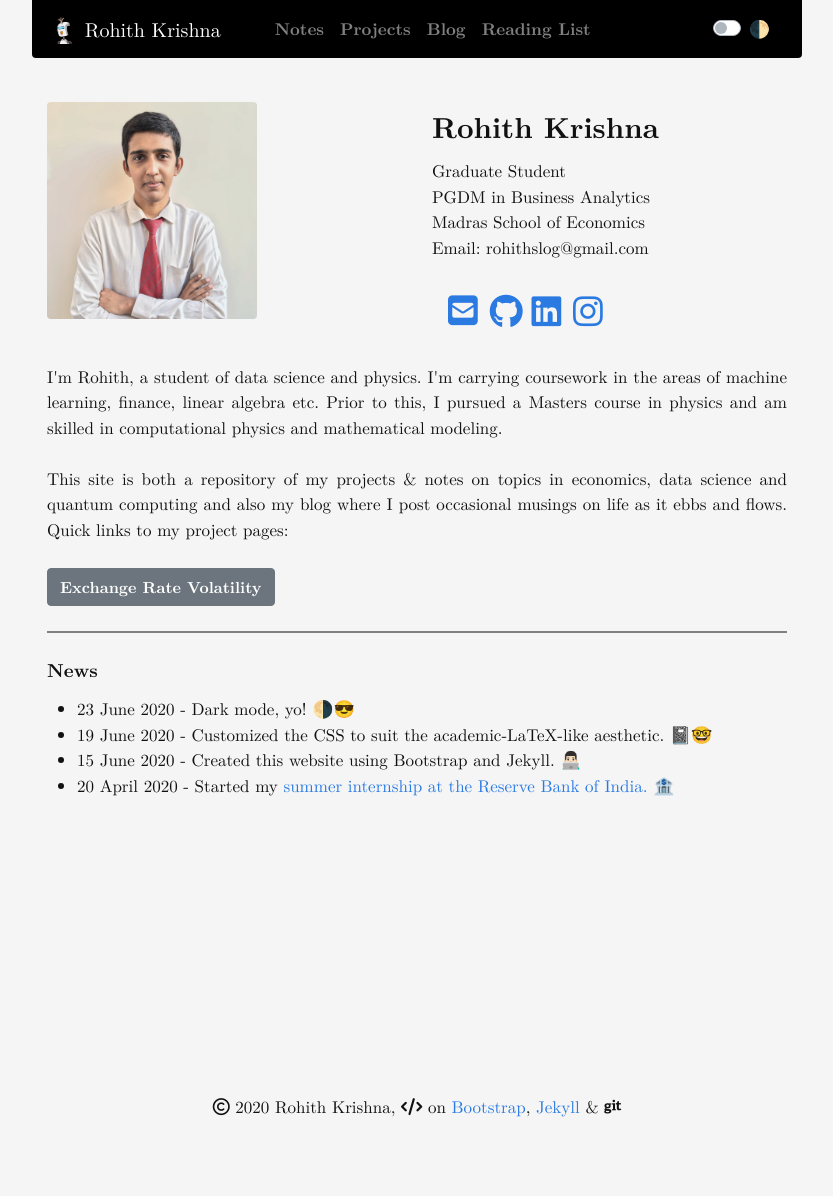
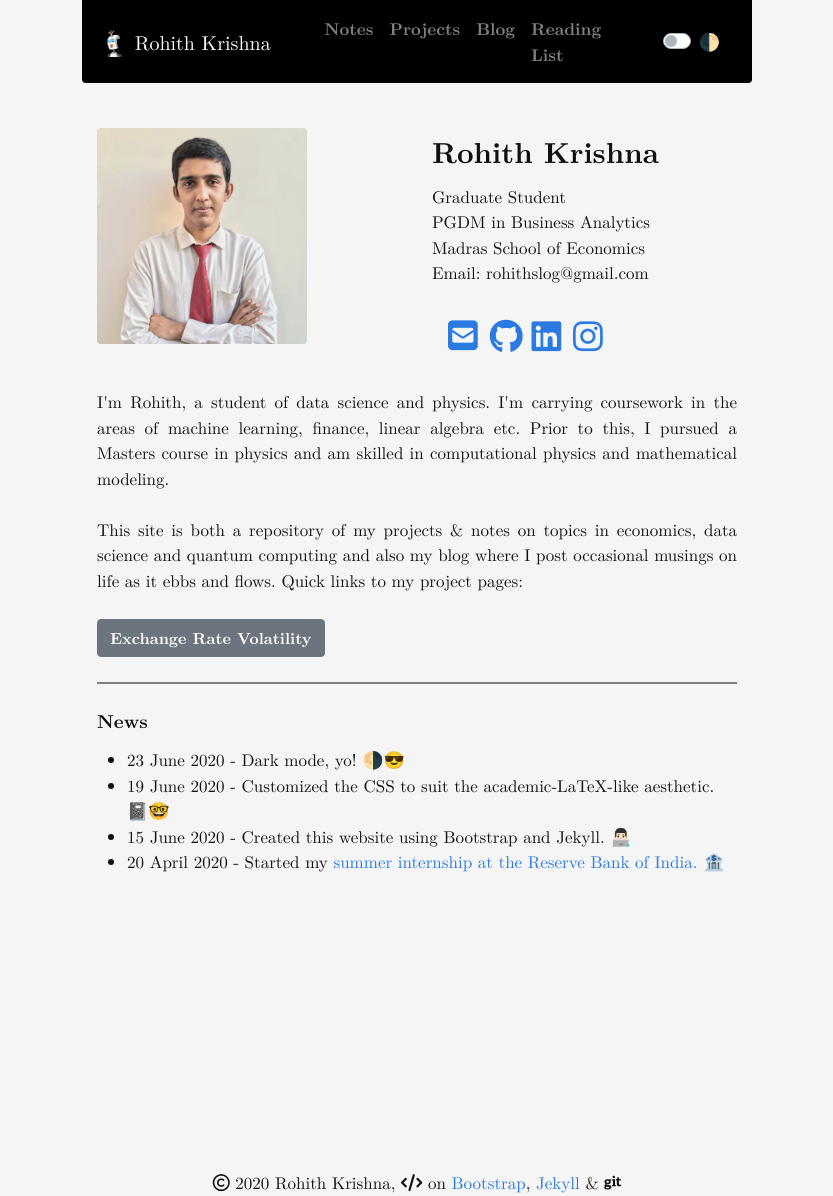
Before and after one commit to rohithmay/rohithmay.github.io, a Jekyll site: the page built from index.md, in a window 1280 px wide. Shown: the whole page, without its empty margins (223-1056 px from the left). Built offline with Jekyll 4.4.1, drawn with Linux system fonts in a browser that asks for light colours; nearby versions of some CDN libraries; a style sheet for code colours, icons or effects is not loaded; before the commit the page ends 1119 px from its top, so only the background shows below that.

Commit message:
Update default.html

```diff
--- a/_layouts/default.html
+++ b/_layouts/default.html
@@ -10,7 +10,7 @@
     the margins easily -->
     <!-- <div class="container-fluid" style="background-color:#CDCDCD; max-width:700px" > -->
 
-        <div class="container-fluid" style="max-width:800px" >
+        <div class="container-fluid" style="max-width:700px" >
 
             {% include navbar.html %}
 
```
